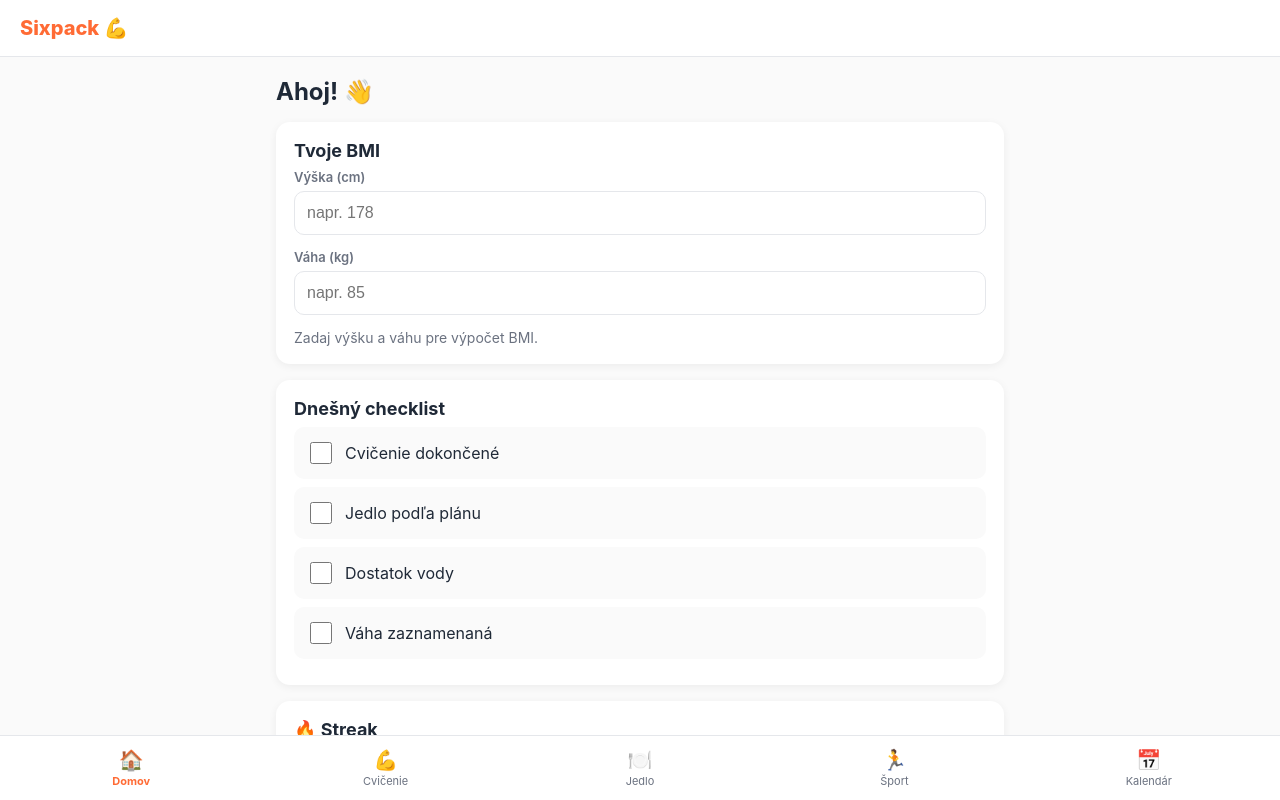
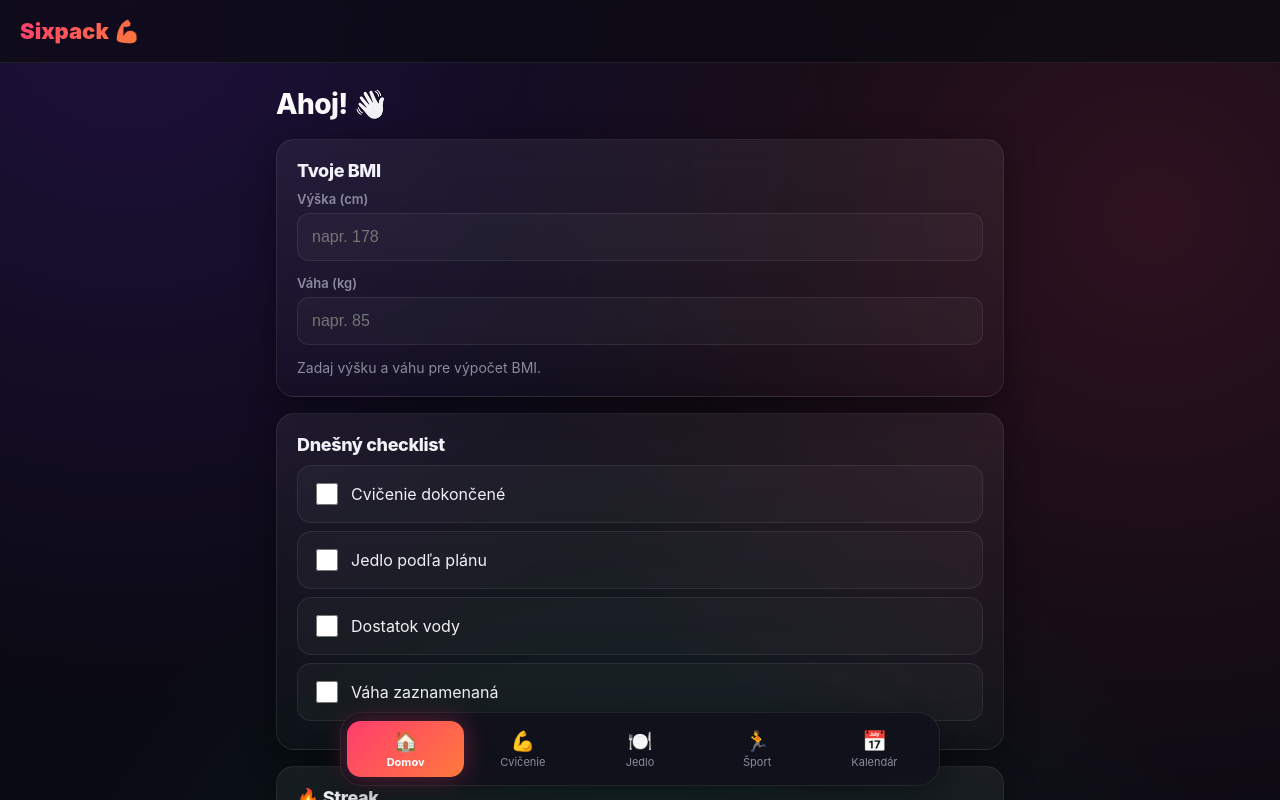
Before and after one commit to pejko-yummy/posilka, a React (Vite) app in the folder app/: page / in a window 1280 px wide. Shown: the top 800 px of the page. Built offline with nearby package versions, Linux system fonts and the light colour scheme.

Commit message:
Redesign UI to dark mode with neon gradients
Replace the flat light theme with a dark, glowing aesthetic: gradient
text and buttons, glassmorphism cards, glowing nav bar and badges.

```diff
--- a/app/src/index.css
+++ b/app/src/index.css
@@ -1,14 +1,25 @@
 :root {
-  --color-primary: #FF6B35;
-  --color-success: #2ECC71;
-  --color-danger: #E74C3C;
-  --color-bg: #FAFAFA;
-  --color-surface: #FFFFFF;
-  --color-text: #1F2937;
-  --color-text-muted: #6B7280;
-  --color-border: #E5E7EB;
-  --radius: 14px;
-  --shadow: 0 2px 8px rgba(0, 0, 0, 0.06);
+  --color-bg: #0a0a12;
+  --color-bg-elevated: #11111c;
+  --color-surface: rgba(255, 255, 255, 0.04);
+  --color-border: rgba(255, 255, 255, 0.08);
+  --color-text: #f1f1f7;
+  --color-text-muted: #8b8b9e;
+
+  --grad-primary: linear-gradient(135deg, #ff3d6e 0%, #ff7a3d 100%);
+  --grad-success: linear-gradient(135deg, #00f5a0 0%, #00d9f5 100%);
+  --grad-violet: linear-gradient(135deg, #7b2ff7 0%, #f72585 100%);
+  --grad-cyan: linear-gradient(135deg, #00d9f5 0%, #7b2ff7 100%);
+
+  --color-primary: #ff5d8f;
+  --color-success: #00f5a0;
+  --color-danger: #ff4d6d;
+
+  --radius: 18px;
+  --shadow: 0 8px 32px rgba(0, 0, 0, 0.4);
+  --glow-primary: 0 0 24px rgba(255, 61, 110, 0.35);
+  --glow-success: 0 0 24px rgba(0, 245, 160, 0.3);
+  --glow-violet: 0 0 24px rgba(123, 47, 247, 0.35);
 
   font-family: 'Inter', 'Poppins', system-ui, 'Segoe UI', Roboto, sans-serif;
   color: var(--color-text);
@@ -22,7 +33,12 @@
 
 body {
   margin: 0;
-  background: var(--color-bg);
+  background:
+    radial-gradient(circle at 10% 0%, rgba(123, 47, 247, 0.18) 0%, transparent 45%),
+    radial-gradient(circle at 90% 20%, rgba(255, 61, 110, 0.15) 0%, transparent 45%),
+    radial-gradient(circle at 50% 100%, rgba(0, 245, 160, 0.1) 0%, transparent 50%),
+    var(--color-bg);
+  min-height: 100vh;
 }
 
 #root {
@@ -32,8 +48,9 @@ body {
 }
 
 h1, h2, h3 {
-  font-weight: 700;
+  font-weight: 800;
   margin: 0;
+  letter-spacing: -0.02em;
 }
 
 p {
@@ -57,18 +74,25 @@ button {
 }
 
 .app-header {
-  padding: 16px 20px;
-  background: var(--color-surface);
+  padding: 18px 20px;
+  background: rgba(10, 10, 18, 0.7);
+  backdrop-filter: blur(16px);
   border-bottom: 1px solid var(--color-border);
   display: flex;
   align-items: center;
   justify-content: space-between;
+  position: sticky;
+  top: 0;
+  z-index: 20;
 }
 
 .app-header .brand {
-  font-size: 20px;
-  font-weight: 800;
-  color: var(--color-primary);
+  font-size: 22px;
+  font-weight: 900;
+  background: var(--grad-primary);
+  -webkit-background-clip: text;
+  background-clip: text;
+  color: transparent;
 }
 
 .app-main {
@@ -76,20 +100,25 @@ button {
   width: 100%;
   max-width: 760px;
   margin: 0 auto;
-  padding: 20px 16px 100px;
+  padding: 24px 16px 110px;
 }
 
 .nav-bar {
   position: fixed;
-  bottom: 0;
-  left: 0;
-  right: 0;
-  background: var(--color-surface);
-  border-top: 1px solid var(--color-border);
+  bottom: 14px;
+  left: 14px;
+  right: 14px;
+  max-width: 600px;
+  margin: 0 auto;
+  background: rgba(17, 17, 28, 0.85);
+  backdrop-filter: blur(20px);
+  border: 1px solid var(--color-border);
+  border-radius: 22px;
   display: flex;
   justify-content: space-around;
-  padding: 8px 4px calc(8px + env(safe-area-inset-bottom));
+  padding: 8px 6px;
   z-index: 10;
+  box-shadow: var(--shadow);
 }
 
 .nav-bar a {
@@ -99,15 +128,18 @@ button {
   gap: 2px;
   font-size: 11px;
   color: var(--color-text-muted);
-  padding: 4px 6px;
-  border-radius: 10px;
+  padding: 8px 6px;
+  border-radius: 14px;
   flex: 1;
   text-align: center;
+  transition: color 0.2s, background 0.2s;
 }
 
 .nav-bar a.active {
-  color: var(--color-primary);
+  color: #fff;
   font-weight: 700;
+  background: var(--grad-primary);
+  box-shadow: var(--glow-primary);
 }
 
 .nav-icon {
@@ -115,16 +147,18 @@ button {
 }
 
 .card {
-  background: var(--color-surface);
+  background: linear-gradient(180deg, rgba(255, 255, 255, 0.06) 0%, rgba(255, 255, 255, 0.02) 100%);
+  border: 1px solid var(--color-border);
   border-radius: var(--radius);
   box-shadow: var(--shadow);
-  padding: 18px;
+  backdrop-filter: blur(10px);
+  padding: 20px;
   margin-bottom: 16px;
 }
 
 .card h2 {
   font-size: 18px;
-  margin-bottom: 8px;
+  margin-bottom: 10px;
 }
 
 .btn {
@@ -132,24 +166,37 @@ button {
   align-items: center;
   justify-content: center;
   gap: 6px;
-  background: var(--color-primary);
+  background: var(--grad-primary);
   color: white;
   border: none;
-  border-radius: 10px;
-  padding: 12px 18px;
+  border-radius: 14px;
+  padding: 14px 18px;
   font-size: 15px;
   font-weight: 700;
   width: 100%;
+  box-shadow: var(--glow-primary);
+  transition: transform 0.15s, box-shadow 0.15s;
+}
+
+.btn:hover {
+  transform: translateY(-1px);
 }
 
 .btn.secondary {
-  background: var(--color-success);
+  background: var(--grad-success);
+  box-shadow: var(--glow-success);
+  color: #06241c;
 }
 
 .btn.outline {
   background: transparent;
-  color: var(--color-primary);
-  border: 2px solid var(--color-primary);
+  color: var(--color-text);
+  border: 1px solid var(--color-border);
+  box-shadow: none;
+}
+
+.btn.outline:hover {
+  border-color: var(--color-primary);
 }
 
 .input-row {
@@ -166,21 +213,33 @@ button {
 }
 
 .input-row input, .input-row select {
-  padding: 12px;
-  border-radius: 10px;
+  padding: 14px;
+  border-radius: 12px;
   border: 1px solid var(--color-border);
+  background: rgba(255, 255, 255, 0.03);
+  color: var(--color-text);
   font-size: 16px;
 }
 
+.input-row input:focus, .input-row select:focus {
+  outline: none;
+  border-color: var(--color-primary);
+  box-shadow: 0 0 0 3px rgba(255, 61, 110, 0.15);
+}
+
 .metric-number {
-  font-size: 42px;
-  font-weight: 800;
+  font-size: 48px;
+  font-weight: 900;
   line-height: 1;
+  background: var(--grad-cyan);
+  -webkit-background-clip: text;
+  background-clip: text;
+  color: transparent;
 }
 
 .badge {
   display: inline-block;
-  padding: 4px 12px;
+  padding: 5px 14px;
   border-radius: 999px;
   font-size: 13px;
   font-weight: 700;
@@ -197,16 +256,23 @@ button {
   display: flex;
   align-items: center;
   gap: 10px;
-  padding: 12px;
-  border-radius: 10px;
-  background: var(--color-bg);
+  padding: 14px;
+  border-radius: 14px;
+  background: rgba(255, 255, 255, 0.03);
+  border: 1px solid var(--color-border);
   margin-bottom: 8px;
+  transition: background 0.2s, border-color 0.2s;
 }
 
 .checklist-item input[type="checkbox"] {
   width: 22px;
   height: 22px;
   accent-color: var(--color-success);
+}
+
+.checklist-item.done {
+  background: rgba(0, 245, 160, 0.08);
+  border-color: rgba(0, 245, 160, 0.3);
 }
 
 .checklist-item.done span {
@@ -216,10 +282,10 @@ button {
 
 .tag {
   display: inline-block;
-  background: var(--color-bg);
+  background: rgba(255, 255, 255, 0.05);
   border: 1px solid var(--color-border);
   border-radius: 999px;
-  padding: 3px 10px;
+  padding: 4px 12px;
   font-size: 12px;
   color: var(--color-text-muted);
   margin-right: 6px;
@@ -236,15 +302,19 @@ button {
   display: flex;
   align-items: center;
   justify-content: center;
-  border-radius: 8px;
-  background: var(--color-bg);
+  border-radius: 10px;
+  background: rgba(255, 255, 255, 0.03);
+  border: 1px solid var(--color-border);
   font-size: 13px;
   font-weight: 600;
+  color: var(--color-text-muted);
 }
 
 .calendar-day.done {
-  background: var(--color-success);
-  color: white;
+  background: var(--grad-success);
+  color: #06241c;
+  border-color: transparent;
+  box-shadow: var(--glow-success);
 }
 
 .muted {
@@ -253,8 +323,12 @@ button {
 }
 
 .page-title {
-  font-size: 24px;
-  margin-bottom: 16px;
+  font-size: 28px;
+  margin-bottom: 18px;
+  background: linear-gradient(135deg, #fff 0%, #b3b3c8 100%);
+  -webkit-background-clip: text;
+  background-clip: text;
+  color: transparent;
 }
 
 .exercise-row {
--- a/app/src/lib/bmi.js
+++ b/app/src/lib/bmi.js
@@ -6,8 +6,8 @@ export function calculateBmi(weightKg, heightCm) {
 
 export function bmiCategory(bmi) {
   if (bmi === null) return null
-  if (bmi < 18.5) return { label: 'Podváha', color: '#3498db' }
-  if (bmi < 25) return { label: 'Normálna váha', color: '#2ECC71' }
-  if (bmi < 30) return { label: 'Nadváha', color: '#FF6B35' }
-  return { label: 'Obezita', color: '#E74C3C' }
+  if (bmi < 18.5) return { label: 'Podváha', color: '#00d9f5' }
+  if (bmi < 25) return { label: 'Normálna váha', color: '#00f5a0' }
+  if (bmi < 30) return { label: 'Nadváha', color: '#ff7a3d' }
+  return { label: 'Obezita', color: '#ff4d6d' }
 }
```
Also changed, not shown: 1 other file (tests, documents, lock files or other folders).
